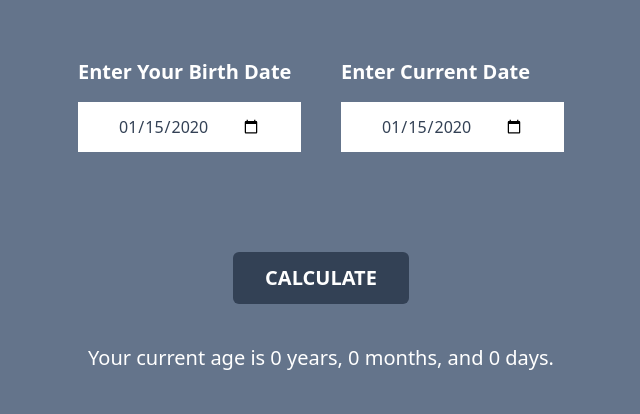
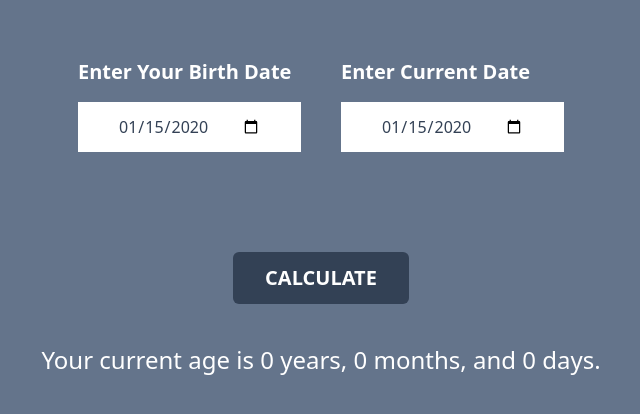
Before and after one commit to Izzah-Salam/Age_Calculator, a website built with Vite: page index.html in a window 1280 px wide. Both pictures are taken after typing "2020-01-15", "2020-01-15" into the empty fields and a click on the button "CALCULATE". Shown: the part 130-544 px from the top of the page, without its empty margins (319-959 px from the left). Built offline with nearby package versions, Linux system fonts and the light colour scheme.

Commit message:
apply error handling

```diff
--- a/index.html
+++ b/index.html
@@ -22,7 +22,7 @@
         </div>
       </div>
         <button id="btn" class="md:mt-20 sm:mt-14 mt-10 bg-slate-700 md:px-8 md:py-3 sm:text-xl px-5 py-2 text-sm font-semibold  rounded-md uppercase">Calculate</button>
-        <div id="currentAge"  class="my-10 sm:text-xl text-sm hidden">Your Current Age 21 Year 6 month 3 days  </div>
+        <div id="currentAge"  class="m-10 sm:text-2xl text-xl hidden">Your Current Age 21 Year 6 month 3 days  </div>
       </div>
 
 
--- a/main.js
+++ b/main.js
@@ -20,12 +20,31 @@ function CalculateAge(){
 
   // now  Calculate the Age
 
-  const DiffDay = currDay-day;
-  const DiffMonth = currMonth-month;
-  const DiffYear = currYear-year;
+  let DiffDay = currDay-day;
+  let DiffMonth = currMonth-month;
+  let DiffYear = currYear-year;
 
   console.log(`Your Current Age is ${DiffYear} year ${DiffMonth} Month ${DiffDay}`);
 
+  // show calulated age as output
+
+  // Erorr Handling
+
+  if (DiffYear < 0) console.log("invalid date");
+  else if (DiffMonth > 0) {
+      console.log(DiffYear);
+  } else if (DiffMonth === 0 && DiffDay >= 0) {
+      console.log(DiffYear);
+  } else {
+    DiffYear = DiffYear - 1;
+      if (DiffMonth <= 0)
+          if (DiffDay > 0) DiffMonth= 12 + DiffMonth;
+          else DiffMonth = 11 - DiffMonth;
+  }
+  if (DiffDay < 0) {
+    DiffDay = 30 + DiffDay;
+      DiffMonth -= 1;
+  }
   // show calulated age as output
 
   if(DiffYear<0){
@@ -33,7 +52,7 @@ function CalculateAge(){
   }
 
   else{
-    const currentAgeElement = document.getElementById("currentAge");
+    let currentAgeElement = document.getElementById("currentAge");
     currentAgeElement.classList.remove("hidden");
     currentAgeElement.innerHTML = `Your current age is ${DiffYear} years, ${DiffMonth} months, and ${DiffDay} days.`;
 
```
